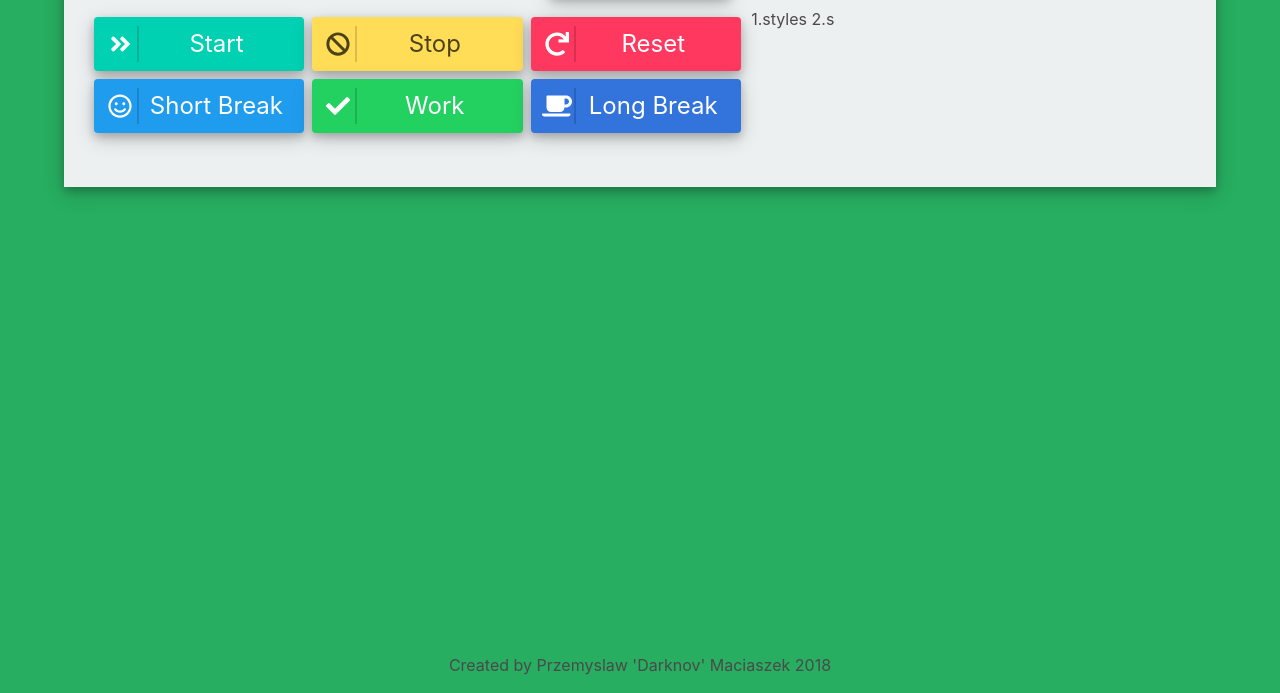
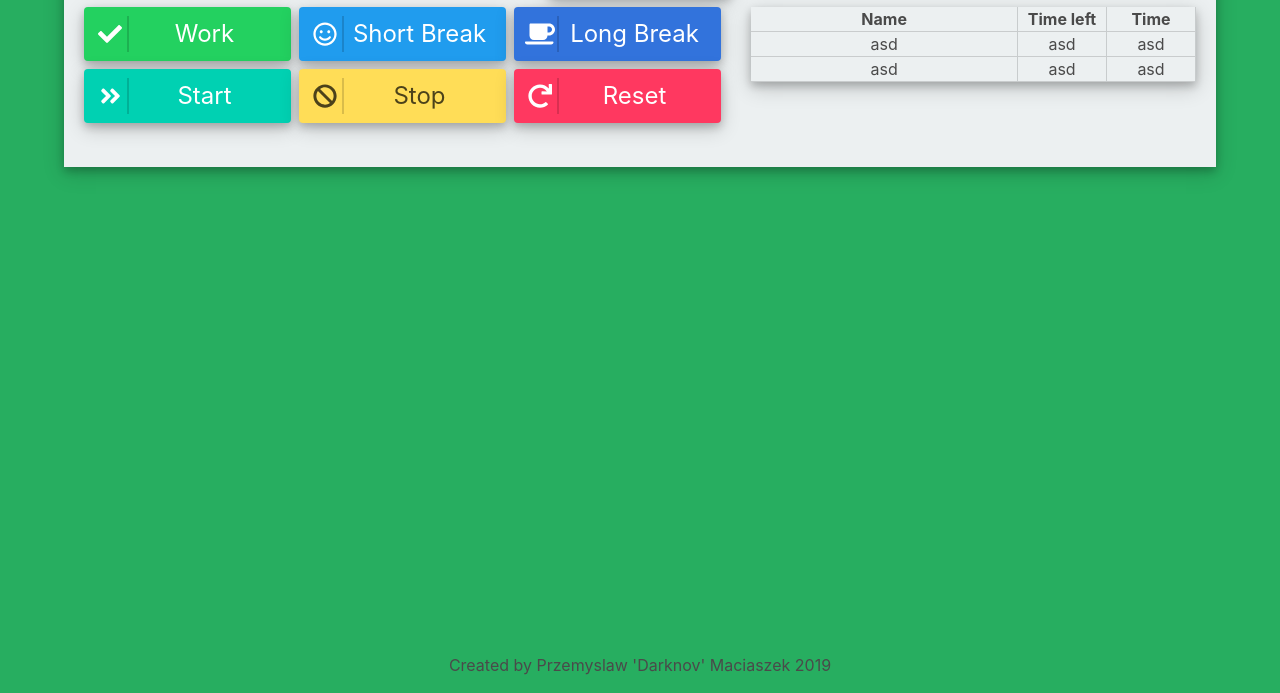
Before and after one commit to Darknov/Pomodoro-timer, a plain HTML site: page index.html in a window 1280 px wide. Shown: the part 107-800 px from the top of the page. Drawn offline with nearby package versions, Linux system fonts and the light colour scheme.

Commit message:
Add table

```diff
--- a/index.html
+++ b/index.html
@@ -13,10 +13,30 @@
   <body>
     <div class="app container shadow">
       <div id="timer" class="shadow box">
-          <h1 class="title is-1">00:00</h1>
+        <h1 class="title is-1">00:00</h1>
       </div>
       <div class="menu">
         <div class="buttons">
+          <div class="row">
+            <a class="button is-large is-success shadow">
+              <span class="icon">
+                <i class="fas fa-check"> </i>
+              </span>
+              <span>Work</span>
+            </a>
+            <a class="button is-large is-info shadow">
+              <span class="icon">
+                <i class="far fa-smile"> </i>
+              </span>
+              <span>Short Break</span>
+            </a>
+            <a class="button is-large is-link shadow">
+              <span class="icon">
+                <i class="fas fa-coffee"></i>
+              </span>
+              <span>Long Break</span>
+            </a>
+          </div>
           <div class="row">
             <a class="button is-large is-primary shadow">
               <span class="icon">
@@ -37,31 +57,27 @@
               <span>Reset</span>
             </a>
           </div>
-          <div class="row">
-            <a class="button is-large is-info shadow">
-              <span class="icon">
-                <i class="far fa-smile"> </i>
-              </span>
-              <span>Short Break</span>
-            </a>
-            <a class="button is-large is-success shadow">
-              <span class="icon">
-                <i class="fas fa-check"> </i>
-              </span>
-              <span>Work</span>
-            </a>
-            <a class="button is-large is-link shadow">
-              <span class="icon">
-                <i class="fas fa-coffee"></i>
-              </span>
-              <span>Long Break</span>
-            </a>
+        </div>
+        <div id="list" class="shadow">
+          <div id="name" class="list-header">
+              <div class="list-row"><b>Name</b></div>
+            <div class="list-row">asd</div>
+            <div class="list-row">asd</div>
+          </div>
+          <div id="time-left" class="list-header">
+              <div class="list-row"><b>Time left</b></div>
+            <div class="list-row">asd</div>
+            <div class="list-row">asd</div>
+          </div>
+          <div id="time" class="list-header">
+              <div class="list-row"> <b>Time</b></div>
+            <div class="list-row">asd</div>
+            <div class="list-row">asd</div>
           </div>
         </div>
-        <div id="list">1.styles 2.s</div>
       </div>
     </div>
-    <footer>Created by Przemyslaw 'Darknov' Maciaszek 2018</footer>
+    <footer>Created by Przemyslaw 'Darknov' Maciaszek 2019</footer>
     <script src="./scripts/main.js"></script>
   </body>
 </html>
--- a/styles/style.css
+++ b/styles/style.css
@@ -21,6 +21,15 @@ footer {
   text-align: center;
 }
 
+table {
+  width: 100%;
+}
+
+table, th, td {
+  border: 1px solid black;
+  border-collapse: collapse;
+}
+
 .app {
   padding: 10px;
   background-color: #ecf0f1;
@@ -34,10 +43,10 @@ footer {
 }
 
 .buttons {
-  padding: 10px;
+  padding-right: 30px;
 }
 
-.row {
+.buttons > .row {
   display: flex;
   width: 100%;
 }
@@ -62,3 +71,19 @@ footer {
   width: max-content;
   margin: auto;
 }
+
+#list {
+  display: grid;
+  grid-template-columns: 3fr 1fr 1fr;
+  height: max-content;
+}
+
+#list > div{
+  /* padding: 10px; */
+  text-align: center;
+  border-right: 1px solid rgba(0, 0, 0, 0.15);;
+}
+
+.list-row {
+  border-bottom: 1px solid rgba(0, 0, 0, 0.15);;
+}
```
